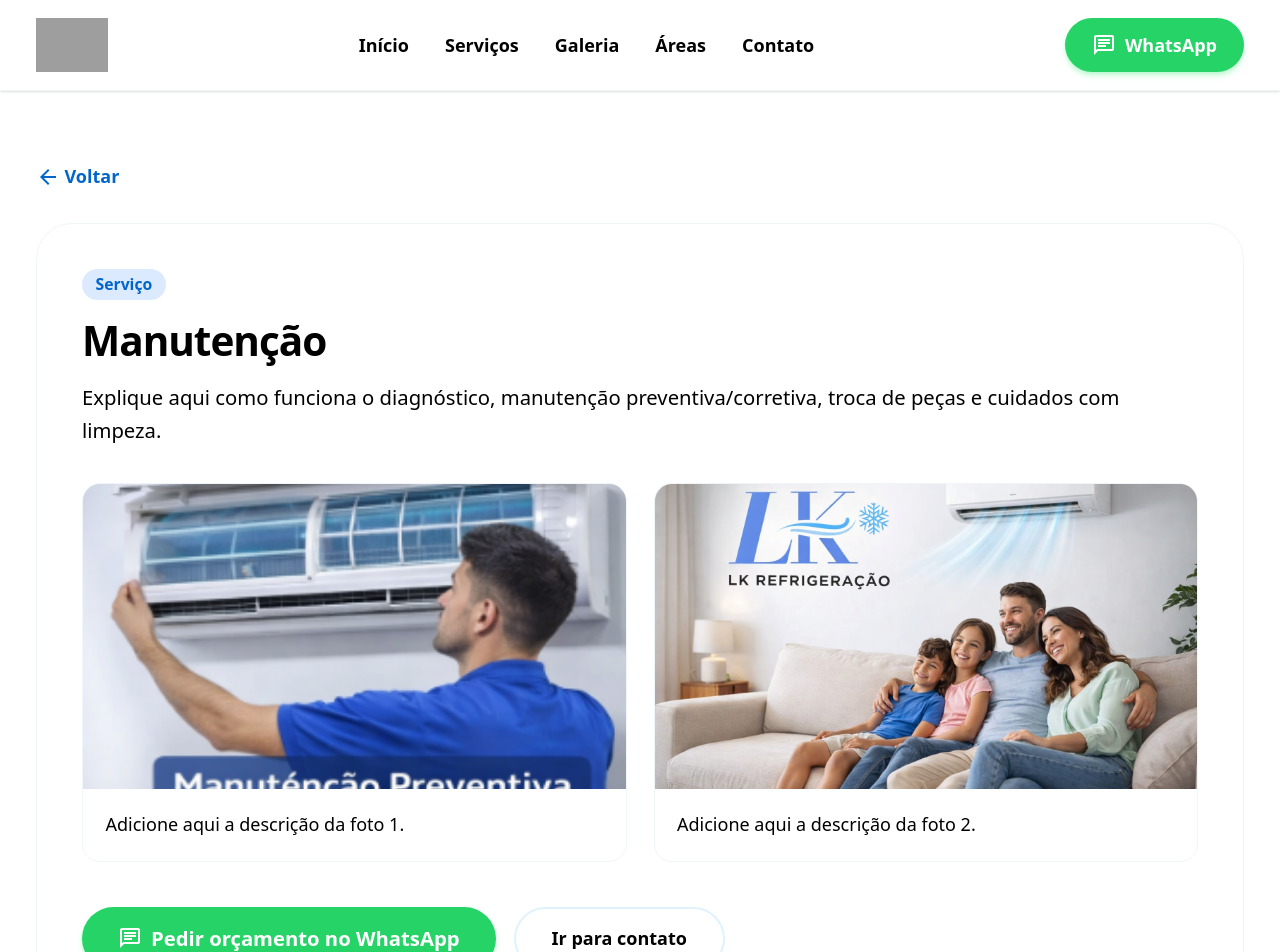
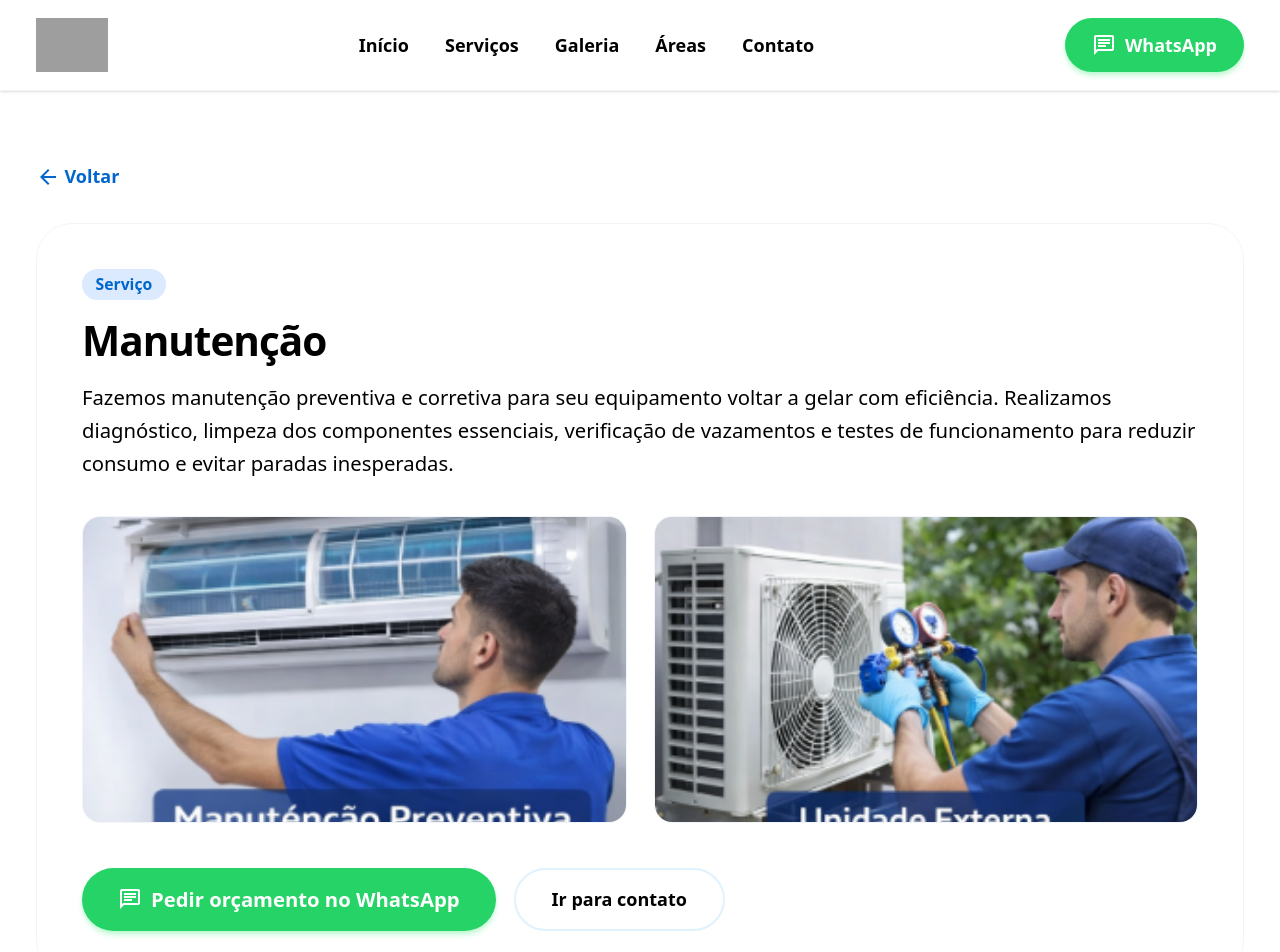
Before and after one commit to morfeusxxt-dv/lk-refrigeracao, a React (Vite) app: page /servicos/manutencao in a window 1280 px wide. Shown: the top 952 px of the page. Built offline with nearby package versions, Linux system fonts and the light colour scheme; grey boxes are pictures that could not be loaded.

Commit message:
Update service pages images and remove captions

```diff
--- a/src/pages/Instalacao.tsx
+++ b/src/pages/Instalacao.tsx
@@ -23,8 +23,9 @@ export default function Instalacao() {
               Instalação
             </h1>
             <p className="mt-4 text-text-muted text-base sm:text-lg leading-relaxed">
-              Explicação completa do serviço de instalação. Aqui você pode descrever como é feita a avaliação do local,
-              quais materiais são usados, como você protege a casa do cliente e como fica o acabamento.
+              Realizamos a instalação completa do seu ar-condicionado com avaliação do melhor ponto para conforto, boa
+              circulação de ar e acabamento limpo. A equipe organiza o ambiente, protege paredes e móveis e finaliza com
+              testes para garantir o funcionamento correto e seguro.
             </p>
 
             <div className="mt-8 grid grid-cols-1 md:grid-cols-2 gap-6">
@@ -38,9 +39,6 @@ export default function Instalacao() {
                     decoding="async"
                   />
                 </div>
-                <div className="p-5">
-                  <p className="text-text-muted">Adicione aqui a descrição da foto 1.</p>
-                </div>
               </div>
               <div className="rounded-2xl border border-slate-100 overflow-hidden">
                 <div className="aspect-[16/9] bg-sky-100">
@@ -51,9 +49,6 @@ export default function Instalacao() {
                     loading="lazy"
                     decoding="async"
                   />
-                </div>
-                <div className="p-5">
-                  <p className="text-text-muted">Adicione aqui a descrição da foto 2.</p>
                 </div>
               </div>
             </div>
--- a/src/pages/LimpezaProfunda.tsx
+++ b/src/pages/LimpezaProfunda.tsx
@@ -23,7 +23,9 @@ export default function LimpezaProfunda() {
               Limpeza Profunda
             </h1>
             <p className="mt-4 text-text-muted text-base sm:text-lg leading-relaxed">
-              Descreva aqui o passo a passo da higienização, produtos usados, como melhora o ar e cuidados para saúde respiratória.
+              A higienização profunda remove sujeira acumulada, fungos e odores, ajudando na qualidade do ar e no
+              desempenho do aparelho. Fazemos a limpeza completa de componentes internos e testes para garantir ar mais
+              puro e funcionamento eficiente.
             </p>
 
             <div className="mt-8 grid grid-cols-1 md:grid-cols-2 gap-6">
@@ -37,22 +39,16 @@ export default function LimpezaProfunda() {
                     decoding="async"
                   />
                 </div>
-                <div className="p-5">
-                  <p className="text-text-muted">Adicione aqui a descrição da foto 1.</p>
-                </div>
               </div>
               <div className="rounded-2xl border border-slate-100 overflow-hidden">
                 <div className="aspect-[16/9] bg-sky-100">
                   <img
-                    src="/images/ambiente-agradavel.png"
+                    src="/images/instalacao-split.png"
                     alt="Exemplo de limpeza profunda"
                     className="h-full w-full object-cover"
                     loading="lazy"
                     decoding="async"
                   />
-                </div>
-                <div className="p-5">
-                  <p className="text-text-muted">Adicione aqui a descrição da foto 2.</p>
                 </div>
               </div>
             </div>
--- a/src/pages/Manutencao.tsx
+++ b/src/pages/Manutencao.tsx
@@ -23,7 +23,9 @@ export default function Manutencao() {
               Manutenção
             </h1>
             <p className="mt-4 text-text-muted text-base sm:text-lg leading-relaxed">
-              Explique aqui como funciona o diagnóstico, manutenção preventiva/corretiva, troca de peças e cuidados com limpeza.
+              Fazemos manutenção preventiva e corretiva para seu equipamento voltar a gelar com eficiência. Realizamos
+              diagnóstico, limpeza dos componentes essenciais, verificação de vazamentos e testes de funcionamento para
+              reduzir consumo e evitar paradas inesperadas.
             </p>
 
             <div className="mt-8 grid grid-cols-1 md:grid-cols-2 gap-6">
@@ -37,22 +39,16 @@ export default function Manutencao() {
                     decoding="async"
                   />
                 </div>
-                <div className="p-5">
-                  <p className="text-text-muted">Adicione aqui a descrição da foto 1.</p>
-                </div>
               </div>
               <div className="rounded-2xl border border-slate-100 overflow-hidden">
                 <div className="aspect-[16/9] bg-sky-100">
                   <img
-                    src="/images/ambiente-agradavel.png"
+                    src="/images/unidade-externa.png"
                     alt="Exemplo de manutenção"
                     className="h-full w-full object-cover"
                     loading="lazy"
                     decoding="async"
                   />
-                </div>
-                <div className="p-5">
-                  <p className="text-text-muted">Adicione aqui a descrição da foto 2.</p>
                 </div>
               </div>
             </div>
```
